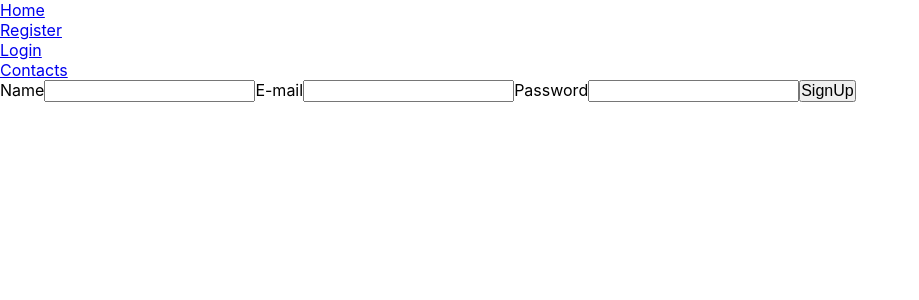
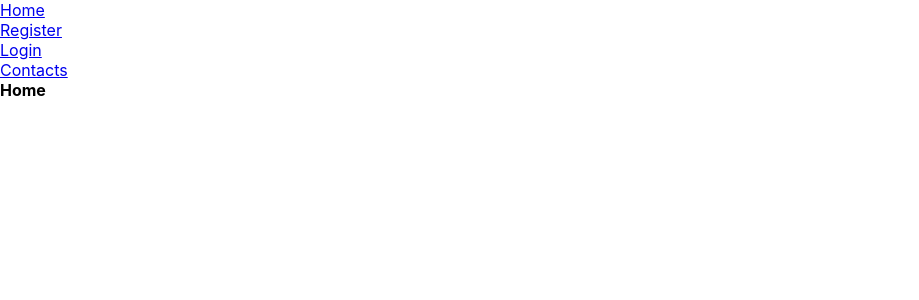
Before and after one commit to AlexKozllov/goit-react-hw-08-phonebook, a React (Create React App) app: page /register in a window 1280 px wide. Shown: the top 300 px of the page, without its empty margins (0-919 px from the left). Built offline with nearby package versions, Linux system fonts and the light colour scheme.

Commit message:
privat routing is break

```diff
--- a/src/components/App.js
+++ b/src/components/App.js
@@ -8,7 +8,7 @@ import { useDispatch, useSelector } from "react-redux";
 import { refreshUser } from "../redux/operations/authOperation";
 
 const App = () => {
-  const isLogIn = useSelector((state) => state.auth.token);
+  const isAuthenticated = useSelector((state) => state.auth.token);
   const dispatch = useDispatch();
 
   useEffect(() => {
@@ -17,7 +17,7 @@ const App = () => {
   return (
     <BrowserRouter>
       <NavigationsLinks />
-      {isLogIn && <UserMenu />}
+      {isAuthenticated && <UserMenu />}
       <NavigationsRouters />
     </BrowserRouter>
   );
--- a/src/components/navigations/NavigationsRouters.js
+++ b/src/components/navigations/NavigationsRouters.js
@@ -1,23 +1,37 @@
 import React, { Suspense } from "react";
-import { Route, Switch } from "react-router-dom";
+// import { useSelector } from "react-redux";
+import { Switch } from "react-router-dom";
 import { mainRoutes } from "../../routers/mainRouts";
 import ModalLoader from "../loader/ModalLoader";
+import PrivateRoute from "./privatRoute/PrivateRoute";
+import PublicRoute from "./publicRoute/PublicRoute";
 
 const NavigationsRouters = () => {
+  // const isAuthintication = useSelector((state) => !!state.auth.token);
   return (
     <Suspense fallback={<ModalLoader />}>
       <Switch>
-        {mainRoutes.map((route) => (
-          <Route
-            key={route.path}
-            path={route.path}
-            exact={route.exect}
-            component={route.component}
-          />
-        ))}
+        {mainRoutes.map((route) =>
+          route.private ? (
+            <PrivateRoute key={route.path} {...route} />
+          ) : (
+            <PublicRoute key={route.path} {...route} />
+          )
+        )}
       </Switch>
     </Suspense>
   );
 };
 
 export default NavigationsRouters;
+
+// if (route.restricted & isAuthintication) {
+//   return (
+//     <Route
+//       key={route.path}
+//       path={route.path}
+//       exact={route.exect}
+//       component={route.component}
+//     />
+//   );
+// }
--- /dev/null
+++ b/src/components/navigations/privatRoute/PrivateRoute.js
@@ -0,0 +1,17 @@
+import React from "react";
+import { useSelector } from "react-redux";
+import { Redirect, Route } from "react-router-dom";
+
+const PrivateRoute = ({ component: Component, ...routeProps }) => {
+  const isAuthenticated = useSelector((state) => !!state.auth.token);
+  return (
+    <Route
+      {...routeProps}
+      render={(props) =>
+        isAuthenticated ? <Component {...props} /> : <Redirect to="/login" />
+      }
+    />
+  );
+};
+
+export default PrivateRoute;
--- /dev/null
+++ b/src/components/navigations/publicRoute/PublicRoute.js
@@ -0,0 +1,21 @@
+import React from "react";
+import { useSelector } from "react-redux";
+import { Redirect, Route } from "react-router-dom";
+
+const PublicRoute = ({ component: Component, ...routeProps }) => {
+  const isAuthenticated = useSelector((state) => !!state.auth.token);
+  return (
+    <Route
+      {...routeProps}
+      render={(props) =>
+        isAuthenticated && routeProps.restricted ? (
+          <Redirect to="/contacts" />
+        ) : (
+          <Component {...props} />
+        )
+      }
+    />
+  );
+};
+
+export default PublicRoute;
--- a/src/pages/contacts/Contacts.js
+++ b/src/pages/contacts/Contacts.js
@@ -10,12 +10,20 @@ import ContactList from "../../components/contactList/ContactList";
 import ModalLoader from "../../components/loader/ModalLoader";
 import { getLoading } from "../../redux/selectors/contactsSelectors";
 import { getContactsList } from "../../redux/operations/phBookOperations";
+import { useHistory } from "react-router-dom";
 
 const Contacts = () => {
   const dispatch = useDispatch();
+  const isAuthenticated = useSelector((state) => !!state.auth.token);
   const isLoading = useSelector((state) => getLoading(state));
 
+  const history = useHistory();
+
   useEffect(() => {
+    if (!isAuthenticated) {
+      history.replace("/login");
+      return;
+    }
     dispatch(getContactsList());
   }, []);
 
--- a/src/routers/mainRouts.js
+++ b/src/routers/mainRouts.js
@@ -6,23 +6,31 @@ export const mainRoutes = [
     name: "Home",
     exect: true,
     component: lazy(() => import("../pages/home/Home")),
+    private: false,
+    restricted: false,
   },
   {
     path: "/register",
     name: "Register",
     exect: true,
     component: lazy(() => import("../pages/signUp/SignUp")),
+    private: false,
+    restricted: true,
   },
   {
     path: "/login",
     name: "Login",
     exect: true,
     component: lazy(() => import("../pages/signIn/SignIn")),
+    private: false,
+    restricted: true,
   },
   {
     path: "/contacts",
     name: "Contacts",
     exect: true,
     component: lazy(() => import("../pages/contacts/Contacts")),
+    private: true,
+    restricted: true,
   },
 ];
```
